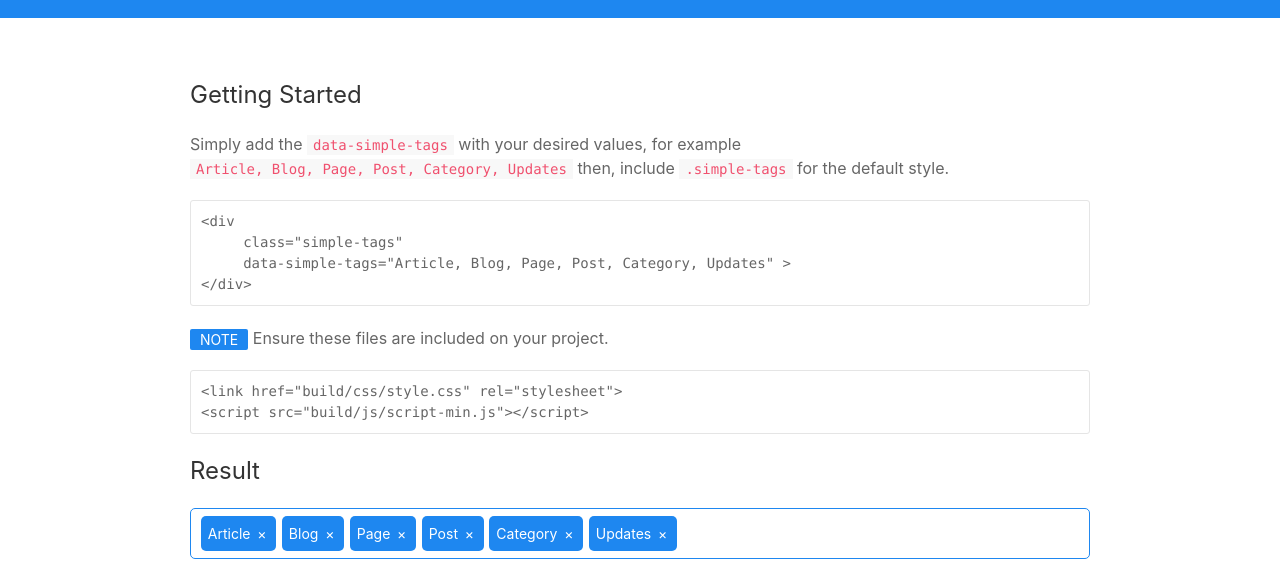
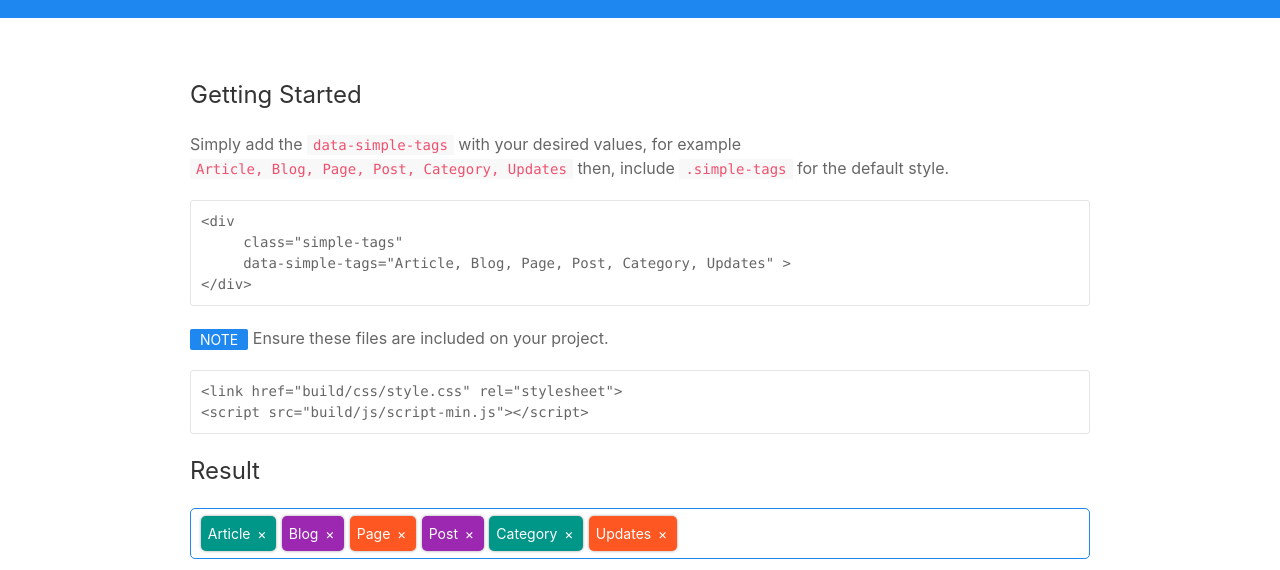
Before and after one commit to kurtobando/simple-tags, a website: page build/index.html in a window 1280 px wide. Shown: the part 366-936 px from the top of the page. Drawn offline with nearby package versions, Linux system fonts and the light colour scheme.

Commit message:
Made some changes for tags to be generated, changed code base to class and other cool stuff

```diff
--- a/build/css/style.css
+++ b/build/css/style.css
@@ -7,24 +7,37 @@
     display: flex;
     flex-wrap: wrap;
     font-size: 14px;
-  border-radius: 5px; }
+    border-radius: 5px;
+}
 .simple-tags > ul {
     list-style: none;
     padding: 0;
     margin: 0;
     display: -webkit-box;
     display: flex;
-    flex-wrap: wrap; }
+    flex-wrap: wrap;
+}
 .simple-tags ul li {
     margin: 0.5em 0.2em;
     padding: 0.5em;
     color: #fff;
-    background-color: #1e87f0;
-    border-radius: 5px; }
+    background-color: #009688;
+    border-radius: 5px;
+    box-shadow: 0px 0px 3px 0px #9E9E9E;
+}
+.simple-tags ul li:nth-child(even) {
+    background-color: #9C27B0;
+    box-shadow: 0px 0px 3px 0px #9E9E9E;
+}
+.simple-tags ul li:nth-child(3n+3) {
+    background-color:#FF5722;
+    box-shadow: 0px 0px 3px 0px #9E9E9E;
+}
 .simple-tags ul li a {
     margin: 0.5em 0.2em;
     text-decoration: none;
-    color: inherit; }
+    color: inherit;
+}
 .simple-tags input {
     padding: 0.9em 0.5em;
     box-sizing: border-box;
@@ -34,4 +47,9 @@
     outline: none;
     font-size: inherit;
     font-family: inherit;
-    color: inherit; }
+    color: inherit;
+}
+
+.rem li:nth-child(3n+1){
+    background-color: red;
+}
--- a/build/index.html
+++ b/build/index.html
@@ -81,6 +81,10 @@
 	<script>
 // 		new Tags('#container', ["Article", "Blog", "Page", "Post", "Category", "Updates"] )
 	</script>
+	<script>
+        let tag = new SimpleTags();
+        tag.apply();
+    </script>
 
 	<!-- UIkit JS -->
 	<script src="https://cdn.jsdelivr.net/npm/uikit@3.2.2/dist/js/uikit.min.js"></script>
--- a/build/js/script-min.js
+++ /dev/null
@@ -1 +0,0 @@
-function Tags(e){var t,n,i,r,a,c,l=e;function u(){t.innerHTML="",r.forEach(function(e,n){var i=document.createElement("li");i.innerHTML="".concat(e," <a>&times;</a>"),i.querySelector("a").addEventListener("click",function(){var e;return confirm("Continue to remove tag?")&&(e=n,r=r.filter(function(t,n){return n!=e&&t}),u()),!1}),t.appendChild(i),l.setAttribute("data-simple-tags",r.toString())})}i=(i=l.getAttribute("data-simple-tags")).split(","),r=i.map(function(e){return e.trim()}),a=document.createElement("ul"),document.createElement("li"),c=document.createElement("input"),l.appendChild(a),l.appendChild(c),t=l.firstElementChild,n=l.lastElementChild,u(),n.addEventListener("keyup",function(e){var t=this.value.trim();(t.includes(",")||13==e.keyCode)&&(""!=t.replace(",","")&&r.push(t.replace(",","")),this.value=""),u()})}!function(){var e=document.querySelectorAll(".simple-tags");(e=Array.from(e)).forEach(function(e,t){new Tags(e)})}();
--- a/build/js/script.js
+++ b/build/js/script.js
@@ -1,96 +1,105 @@
-function Tags(element) {
-  var DOMParent = element;
-  var DOMList;
-  var DOMInput;
-  var dataAttribute;
-  var arrayOfList;
-
-  function DOMCreate() {
-    var ul = document.createElement('ul');
-    var li = document.createElement('li');
-    var input = document.createElement('input');
-    DOMParent.appendChild(ul);
-    DOMParent.appendChild(input); // first child is <ul>
-
-    DOMList = DOMParent.firstElementChild; // last child is <input>
-
-    DOMInput = DOMParent.lastElementChild;
+    class SimpleTags {
+        apply(){
+            let DOMSimpleTags = document.querySelectorAll('.simple-tags');
+            DOMSimpleTags = Array.from(DOMSimpleTags);
+            DOMSimpleTags.forEach((currentValue) => {
+                // create Tags
+                this.init(currentValue);
+            });
+        }
+        init(element) {
+            this.DOMParent = element;
+            this.DOMList;
+            this.DOMInput;
+            this.dataAttribute;
+            this.arrayOfList;
+            this.getAttribute();
+            this.DOMCreate();
+            this.DOMRender();
+            this.onKeyUp();
         }
 
-  function DOMRender() {
+        DOMCreate() {
+            let ul = document.createElement('ul');
+            let input = document.createElement('input');
+            this.DOMParent.appendChild(ul);
+            this.DOMParent.appendChild(input);
+
+            this.DOMList = this.DOMParent.firstElementChild;
+
+            this.DOMInput = this.DOMParent.lastElementChild;
+          }
+
+          DOMRender() {
             // clear the entire <li> inside <ul>
-    DOMList.innerHTML = ''; // render each <li> to <ul>
-
-    arrayOfList.forEach(function (currentValue, index) {
-      var li = document.createElement('li');
-      li.innerHTML = "".concat(currentValue, " <a>&times;</a>");
-      li.querySelector('a').addEventListener('click', function () {
-        if (confirm('Continue to remove tag?')) {
-          onDelete(index);
-        }
+            this.DOMList.innerHTML = ''; // render each <li> to <ul>
+            this.arrayOfList.forEach((currentValue, index) => {
+                if(currentValue) {
+                  let li = document.createElement('li');
+                  li.innerHTML = "".concat(currentValue, " <a style=cursor:pointer>&times;</a>");
+                  li.querySelector('a').addEventListener('click',  () => {
+                      this.onDelete(index);
 
                     return false;
                   });
-      DOMList.appendChild(li);
-      setAttribute();
+                  this.DOMList.appendChild(li);
+                //   this.setAttribute();
+                }
             });
+            this.setAttribute();
         }
 
-  function onKeyUp() {
-    DOMInput.addEventListener('keyup', function (event) {
-      var text = this.value.trim(); // check if ',' or 'enter' key was press
+        onKeyUp() {
+            let _this = this;
+            this.DOMInput.addEventListener('keyup', function (event) {
 
-      if (text.includes(',') || event.keyCode == 13) {
+                if(event.keyCode == 8 && !this.value && _this.DOMList.children.length) {
+                    let lastText = _this.DOMList.lastElementChild.firstChild.data.trim();
+                    _this.DOMList.lastElementChild.remove()
+                    _this.arrayOfList.pop();
+                    _this.DOMInput.value = lastText;
+                }
+                let text = this.value.trim(); // check if ',' or 'enter' 'space' key was press
+
+                if (text.includes(',') || event.keyCode == 13 || event.keyCode == 32) {
                     // check if empty text when ',' is remove
                     if (text.replace(',', '') != '') {
                         // push to array and remove ','
-          arrayOfList.push(text.replace(',', ''));
+                        _this.arrayOfList.push(text.replace(',', ''));
                     } // clear input
 
 
                     this.value = '';
                 }
 
-      DOMRender();
+                _this.DOMRender();
             });
         }
 
-  function onDelete(id) {
-    arrayOfList = arrayOfList.filter(function (currentValue, index) {
+        onDelete(id) {
+            this.arrayOfList = this.arrayOfList.filter((currentValue, index) => {
                     if (index == id) {
                         return false;
                     }
 
                     return currentValue;
                 });
-    DOMRender();
+            this.DOMRender();
           }
 
-  function getAttribute() {
-    dataAttribute = DOMParent.getAttribute('data-simple-tags');
-    dataAttribute = dataAttribute.split(','); // store array of data attribute in arrayOfList
+        getAttribute() {
+            this.dataAttribute = this.DOMParent.getAttribute('data-simple-tags');
+            this.dataAttribute = this.dataAttribute ? this.dataAttribute.split(',') : []; // store array of data attribute in arrayOfList
 
-    arrayOfList = dataAttribute.map(function (currentValue) {
+            this.arrayOfList = this.dataAttribute.map((currentValue) => {
                 return currentValue.trim();
             });
         }
 
-  function setAttribute() {
-    DOMParent.setAttribute('data-simple-tags', arrayOfList.toString());
+        setAttribute() {
+            this.DOMParent.setAttribute('data-simple-tags', this.arrayOfList.toString());
         }
-
-  getAttribute();
-  DOMCreate();
-  DOMRender();
-  onKeyUp();
-} // run immediately
-
-
-(function () {
-  var DOMSimpleTags = document.querySelectorAll('.simple-tags');
-  DOMSimpleTags = Array.from(DOMSimpleTags);
-  DOMSimpleTags.forEach(function (currentValue, index) {
-    // create Tags
-    new Tags(currentValue);
-  });
-})();
+        get tagList() {
+            return this.arrayOfList;
+        }
+    }
```
Also changed, not shown: build/js/script.min.js (added, +1 -0 lines). Lines whose indentation alone changed are shown as unchanged.
